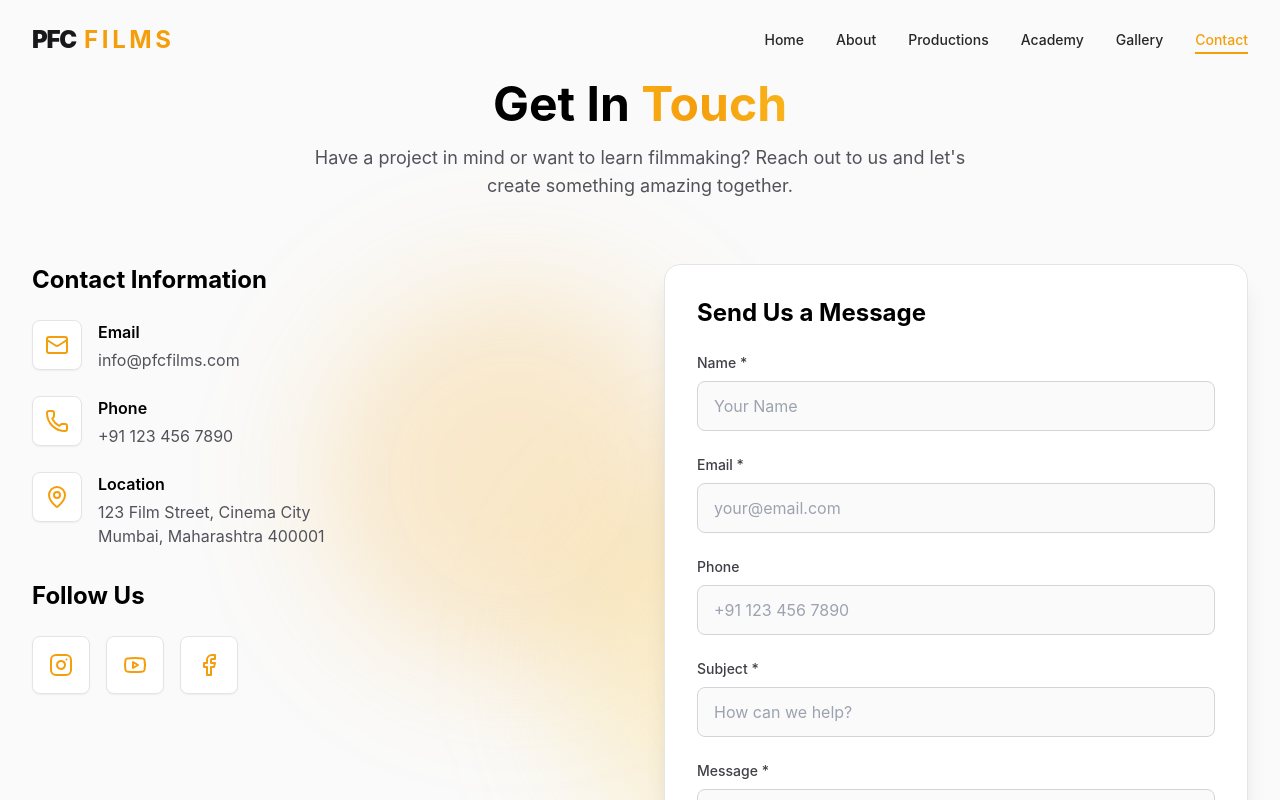
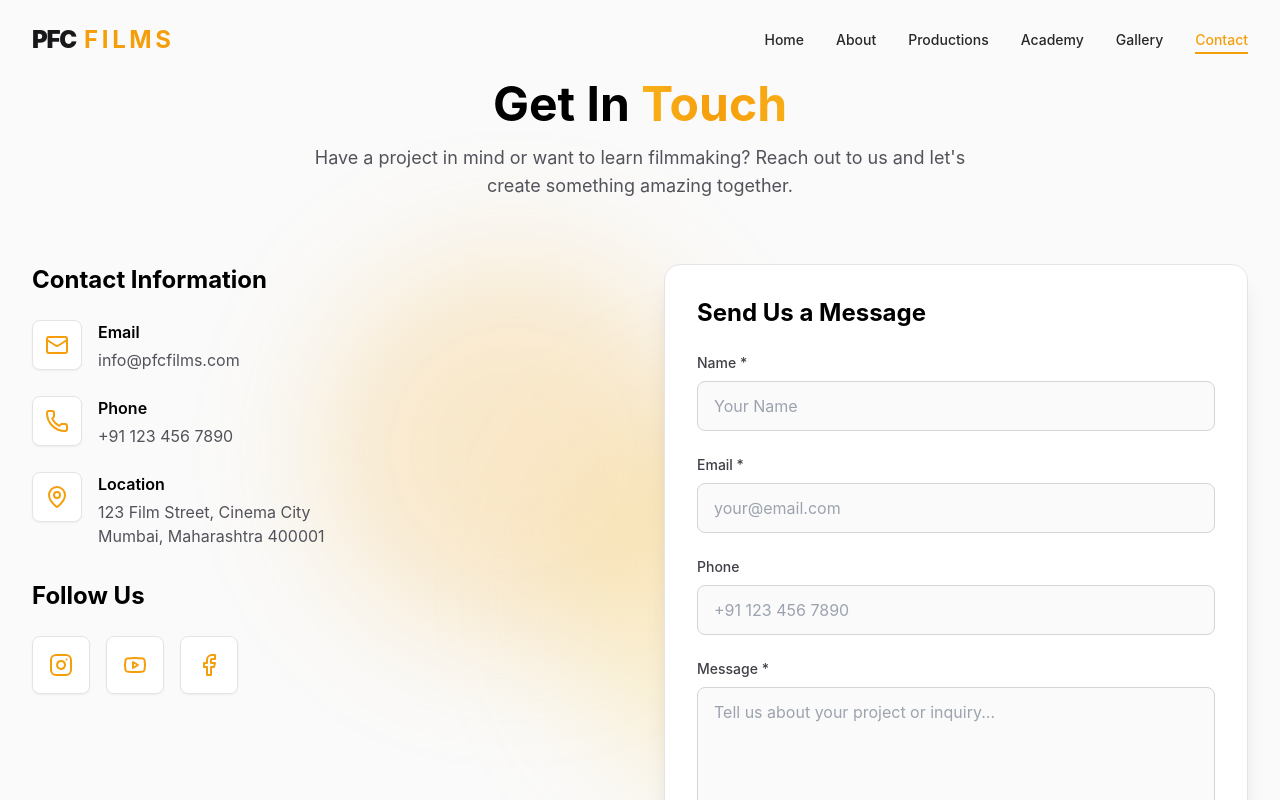
Before and after one commit to Mr-Shivam-Gupta/pfcfilms, a Next.js app: page /contact in a window 1280 px wide. Shown: the top 800 px of the page. Built offline with nearby package versions, Linux system fonts and the light colour scheme.

Commit message:
change: removed the subjecct from contact page

```diff
--- a/app/components/Contact.tsx
+++ b/app/components/Contact.tsx
@@ -212,26 +212,6 @@ export default function Contact() {
                   placeholder="+91 123 456 7890"
                 />
               </div>
-
-              <div>
-                <label
-                  htmlFor="subject"
-                  className="block text-sm font-medium mb-2 text-zinc-700"
-                >
-                  Subject *
-                </label>
-                <input
-                  type="text"
-                  id="subject"
-                  name="subject"
-                  value={formData.subject}
-                  onChange={handleChange}
-                  required
-                  className="w-full px-4 py-3 bg-zinc-50 border border-zinc-300 rounded-lg focus:outline-none focus:border-amber-500 focus:ring-1 focus:ring-amber-500 transition-all text-black"
-                  placeholder="How can we help?"
-                />
-              </div>
-
               <div>
                 <label
                   htmlFor="message"
```
